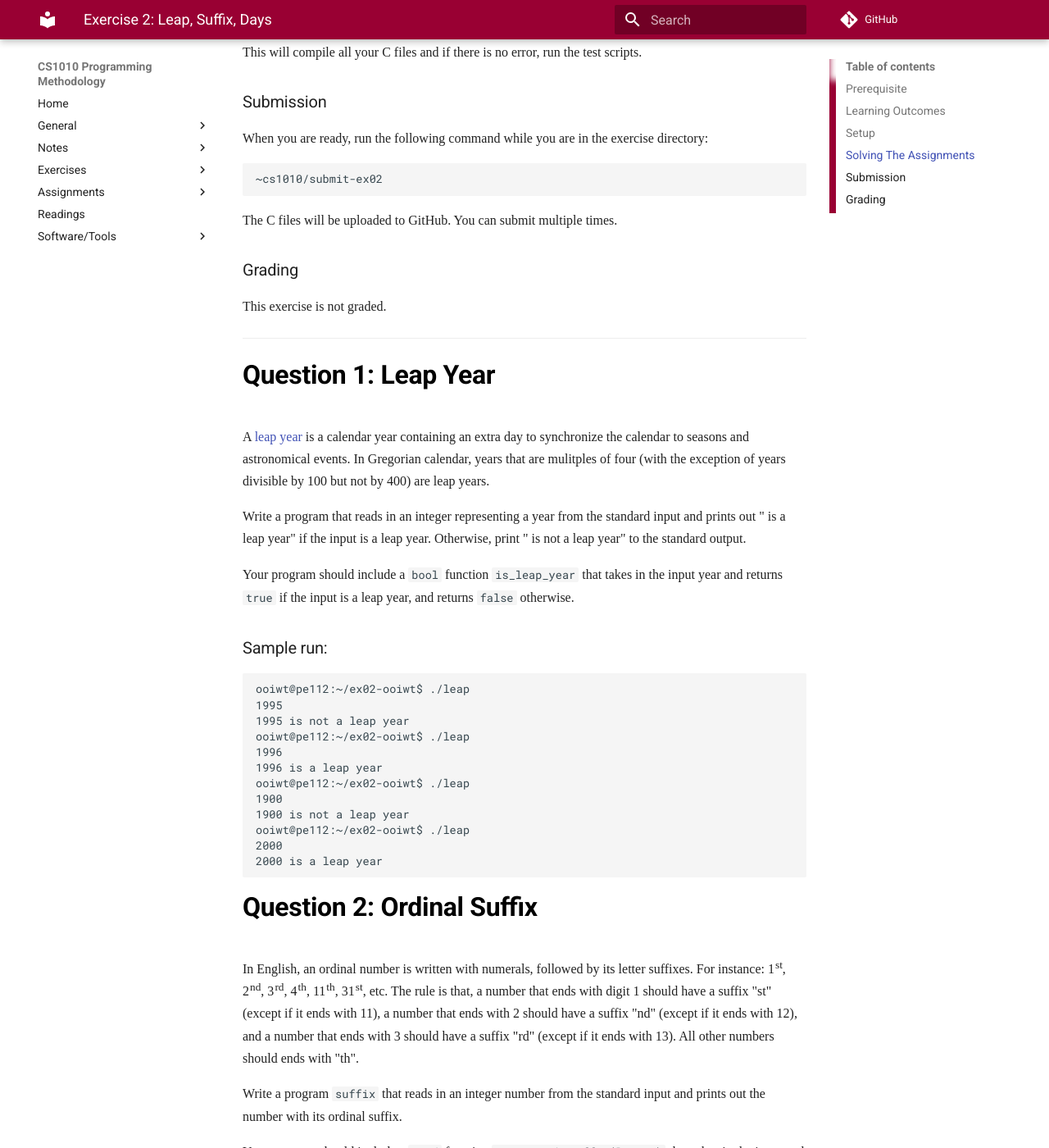
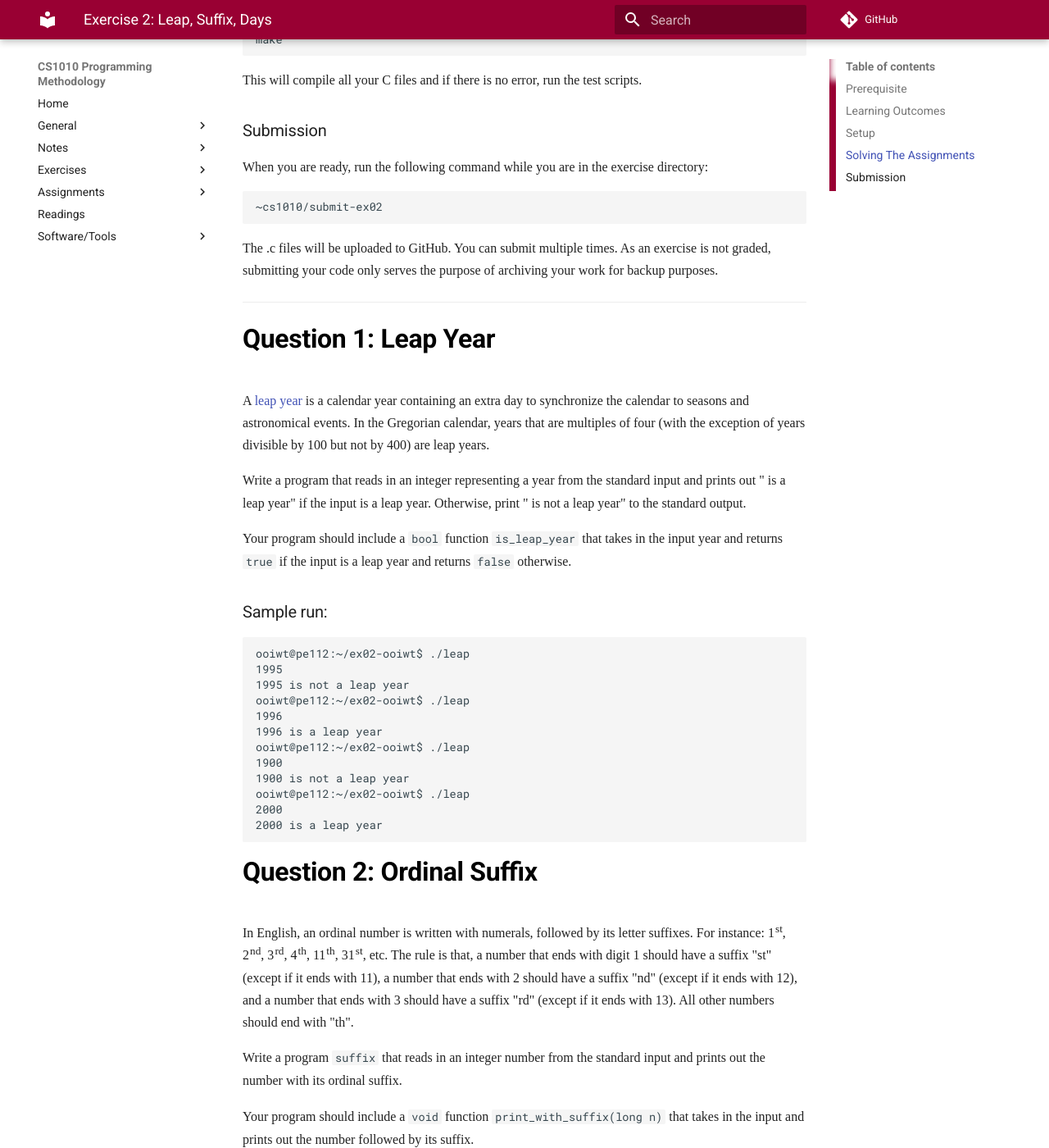
Before and after one commit to LL-Pengfei/CS1010-AY1819S1-Personal, an MkDocs documentation site: the page built from docs/ex02.md, in a window 1280 px wide and 1400 px high, scrolled down 1282 px. Shown: the whole window at 82% size. Built offline with MkDocs 1.6.1 and Material for MkDocs 9.7.7, drawn with Linux system fonts in a browser that asks for light colours; nearby versions of some CDN libraries; some web fonts are replaced; comment, search, counter and statistics services are not loaded; old or Windows-style settings are respelled for this version of MkDocs; some of the changed text lies outside the part shown.

Commit message:
Clarify and fix typo

````diff
--- a/docs/ex02.md
+++ b/docs/ex02.md
@@ -49,21 +50,17 @@ When you are ready, run the following command while you are in the exercise dire
 ~cs1010/submit-ex02
 ```
 
-The C files will be uploaded to GitHub.  You can submit multiple times.
-
-### Grading
-
-This exercise is not graded.
+The .c files will be uploaded to GitHub.  You can submit multiple times.  As an exercise is not graded, submitting your code only serves the purpose of archiving your work for backup purposes.
 
 -------
 
 # Question 1: Leap Year
 
-A [leap year](https://en.wikipedia.org/wiki/Leap_year) is a calendar year containing an extra day to synchronize the calendar to seasons and astronomical events.  In Gregorian calendar, years that are mulitples of four (with the exception of years divisible by 100 but not by 400) are leap years.
+A [leap year](https://en.wikipedia.org/wiki/Leap_year) is a calendar year containing an extra day to synchronize the calendar to seasons and astronomical events.  In the Gregorian calendar, years that are multiples of four (with the exception of years divisible by 100 but not by 400) are leap years.
 
 Write a program that reads in an integer representing a year from the standard input and prints out "<year> is a leap year" if the input is a leap year.  Otherwise, print "<year> is not a leap year" to the standard output.
 
-Your program should include a `bool` function `is_leap_year` that takes in the input year and returns `true` if the input is a leap year, and returns `false` otherwise.
+Your program should include a `bool` function `is_leap_year` that takes in the input year and returns `true` if the input is a leap year and returns `false` otherwise.
 
 ### Sample run:
 
@@ -84,7 +81,7 @@ ooiwt@pe112:~/ex02-ooiwt$ ./leap
 
 
 # Question 2: Ordinal Suffix
-In English, an ordinal number is written with numerals, followed by its letter suffixes.  For instance: 1st, 2nd, 3rd, 4th, 11th, 31st, etc.  The rule is that, a number that ends with digit 1 should have a suffix "st" (except if it ends with 11), a number that ends with 2 should have a suffix "nd" (except if it ends with 12), and a number that ends with 3 should have a suffix "rd" (except if it ends with 13).  All other numbers should ends with "th".
+In English, an ordinal number is written with numerals, followed by its letter suffixes.  For instance: 1st, 2nd, 3rd, 4th, 11th, 31st, etc.  The rule is that, a number that ends with digit 1 should have a suffix "st" (except if it ends with 11), a number that ends with 2 should have a suffix "nd" (except if it ends with 12), and a number that ends with 3 should have a suffix "rd" (except if it ends with 13).  All other numbers should end with "th".
 
 Write a program `suffix` that reads in an integer number from the standard input and prints out the number with its ordinal suffix.
 
````
Also changed, not shown: other parts of docs/ex02.md (+8 -7 lines).
